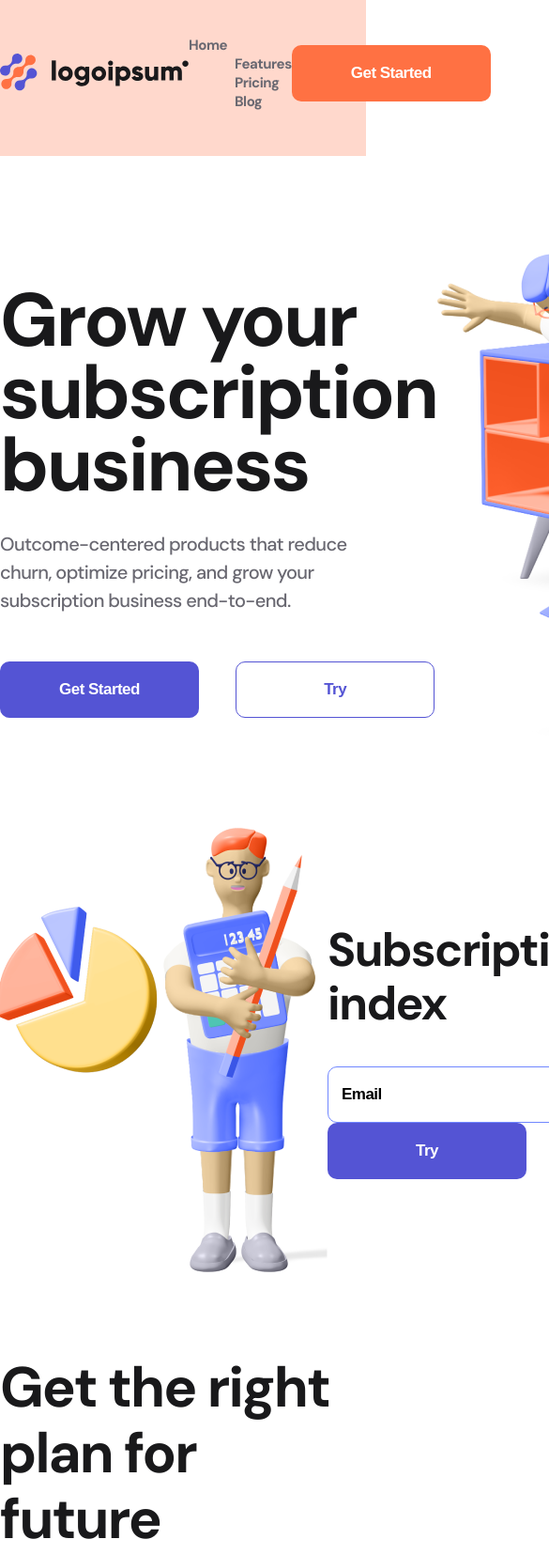
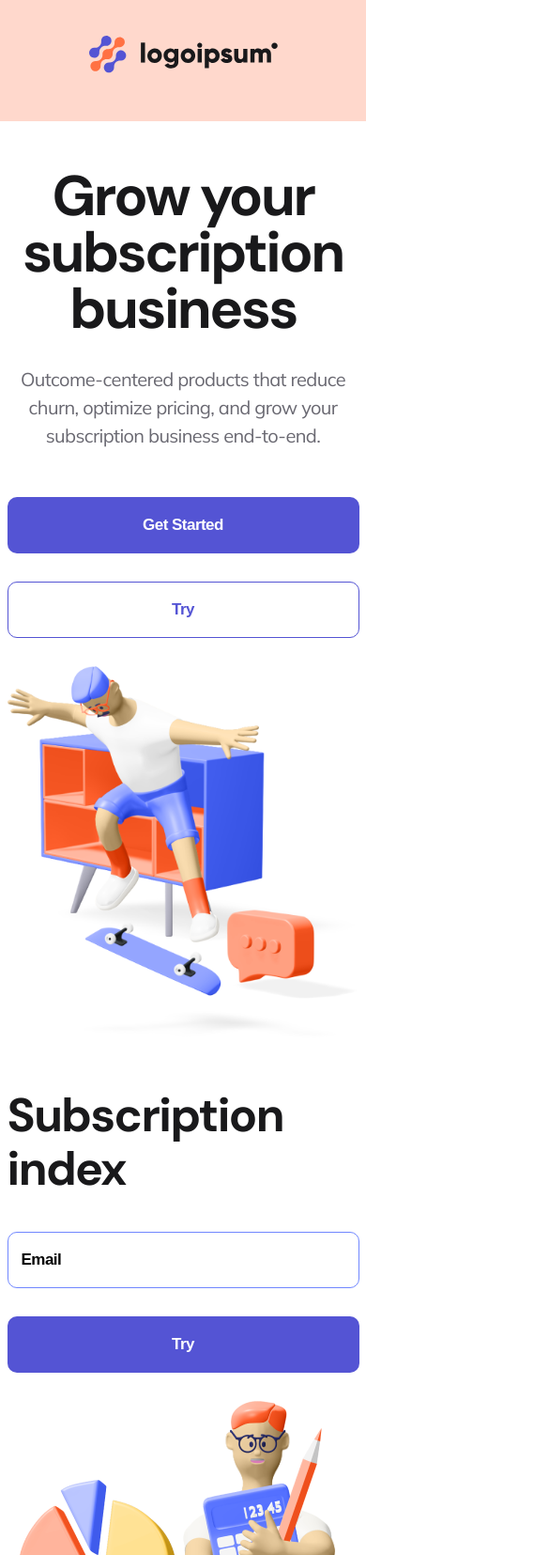
Before and after one commit to Tanya8135/logopac, a plain HTML site: page index.html in a window 390 px wide. Shown: the top 1655 px of the page at 94% size, 585 px wide, since content can reach past the window. Drawn offline with nearby package versions, Linux system fonts and the light colour scheme.

Commit message:
Add files via upload

```diff
--- a/index.html
+++ b/index.html
@@ -47,7 +47,7 @@
                     </li>
                 </ol>
             </nav>
-            <div>
+            <div class="header__button-container">
                 <button class="button button__orange">
                     Get Started
                 </button>
@@ -67,12 +67,12 @@
                 <button class="button button__transparent">Try</button>
             </div>
         </div>
-        <div>
+        <div class="img__container">
             <img src="./img/firstmen.png" alt="firstmen">
         </div>
     </section>
     <section class="container subscribe">
-        <div>
+        <div class="img__container">
             <img src="./img/secondmen.png" alt="secondmen">
         </div>
         <div>
--- a/style/style.css
+++ b/style/style.css
@@ -1,6 +1,6 @@
 body{
     font-family: 'DM Sans', sans-serif;
-}
+    }
 
 .container {
     max-width: 1070px;
@@ -83,6 +83,7 @@ body{
     color: #696871;
     max-width: 410px;
     margin-bottom: 50px;
+    font-family: 'Mulish', sans-serif;
 }
 
 .button__violet{
@@ -196,6 +197,7 @@ body{
     line-height: 28px;
     letter-spacing: -0.562737px;
     color: #696871;
+    font-family: 'Mulish', sans-serif;
 }
 
 .item:hover .item__text, .item:hover .item-title, .item:hover .item__li{
@@ -221,7 +223,8 @@ body{
     font-size: 17px;
     line-height: 50px;
     letter-spacing: -0.531474px;
-    color: #696871;;
+    color: #696871;
+    font-family: 'Mulish', sans-serif;
 }
 
 .button__item{
@@ -236,3 +239,76 @@ body{
     color: white;
     transition: 500ms;
 }
+
+@media screen and (max-width: 550px){
+    .container{
+        max-width: 375px;
+    }
+
+
+    .header .nav, .header__button-container{
+        display: none;
+    }
+
+    .header__flex{
+        justify-content: center;
+    }
+
+    .about{
+        flex-direction: column;
+        text-align: center;
+        margin: 50px auto;
+    }
+
+    .about__title{
+        font-size: 60px;
+        line-height: 60px;
+    }
+
+    .button{
+        width: 100%;
+    }
+
+    .button__transparent{
+        margin-left: 0;
+        margin-top: 30px;
+    }
+
+    .about img{
+        width: 100%;
+    }
+
+    .subscribe{
+        flex-direction: column-reverse;
+    }
+
+    .input{
+        width: 100%;
+        margin-bottom: 30px;
+    }
+
+    .img__container{
+        margin-top: 30px;
+    }
+
+    .plan__title{
+        text-align: center;
+        font-size: 55px;
+    }
+
+    .plan__flex{
+        flex-direction: column;
+    }
+
+    .item:not(:last-of-type){
+        margin-bottom: 30px;
+    }
+
+    .item button{
+        width: 80%;
+    }
+
+    .footer__flex{
+        flex-direction: column;
+    }
+}
```
